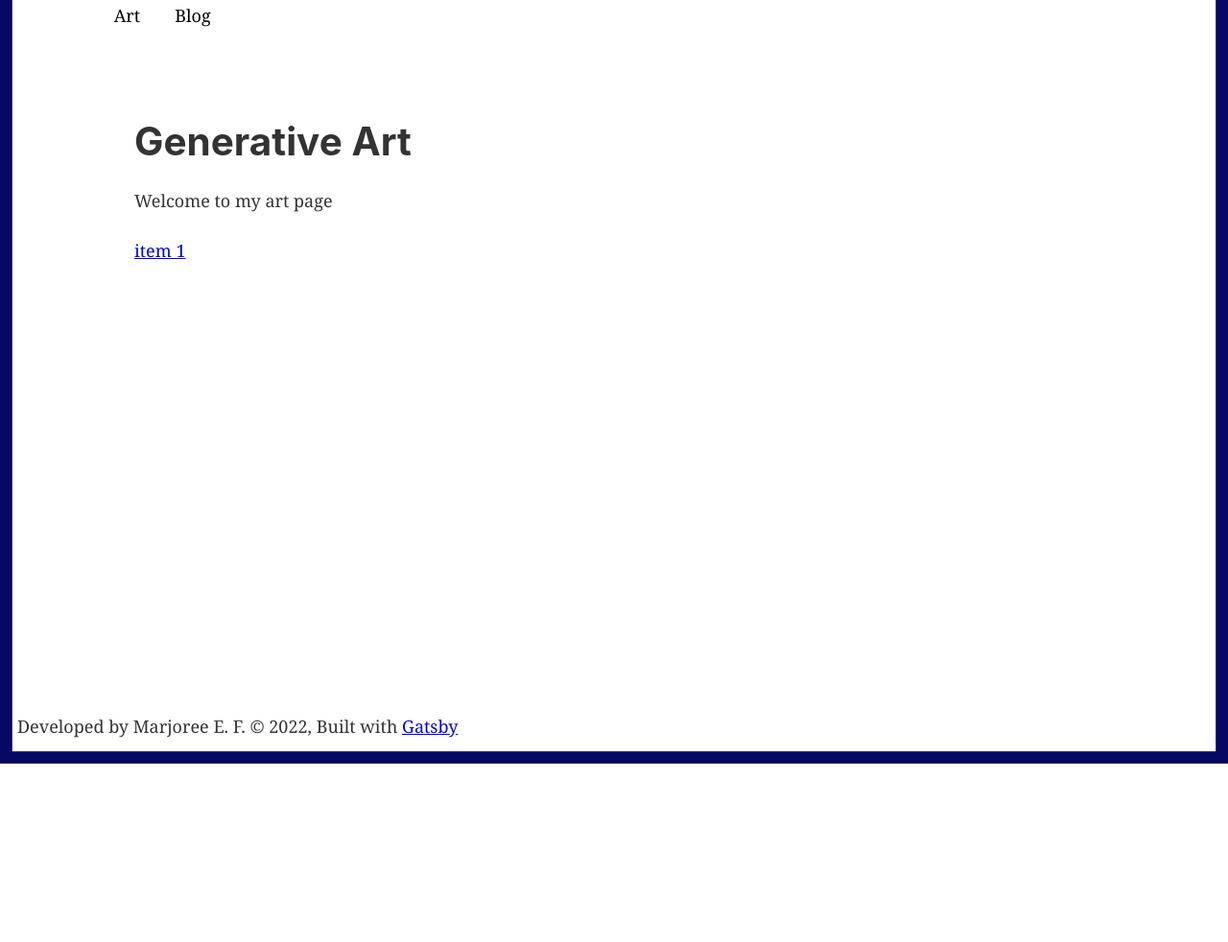
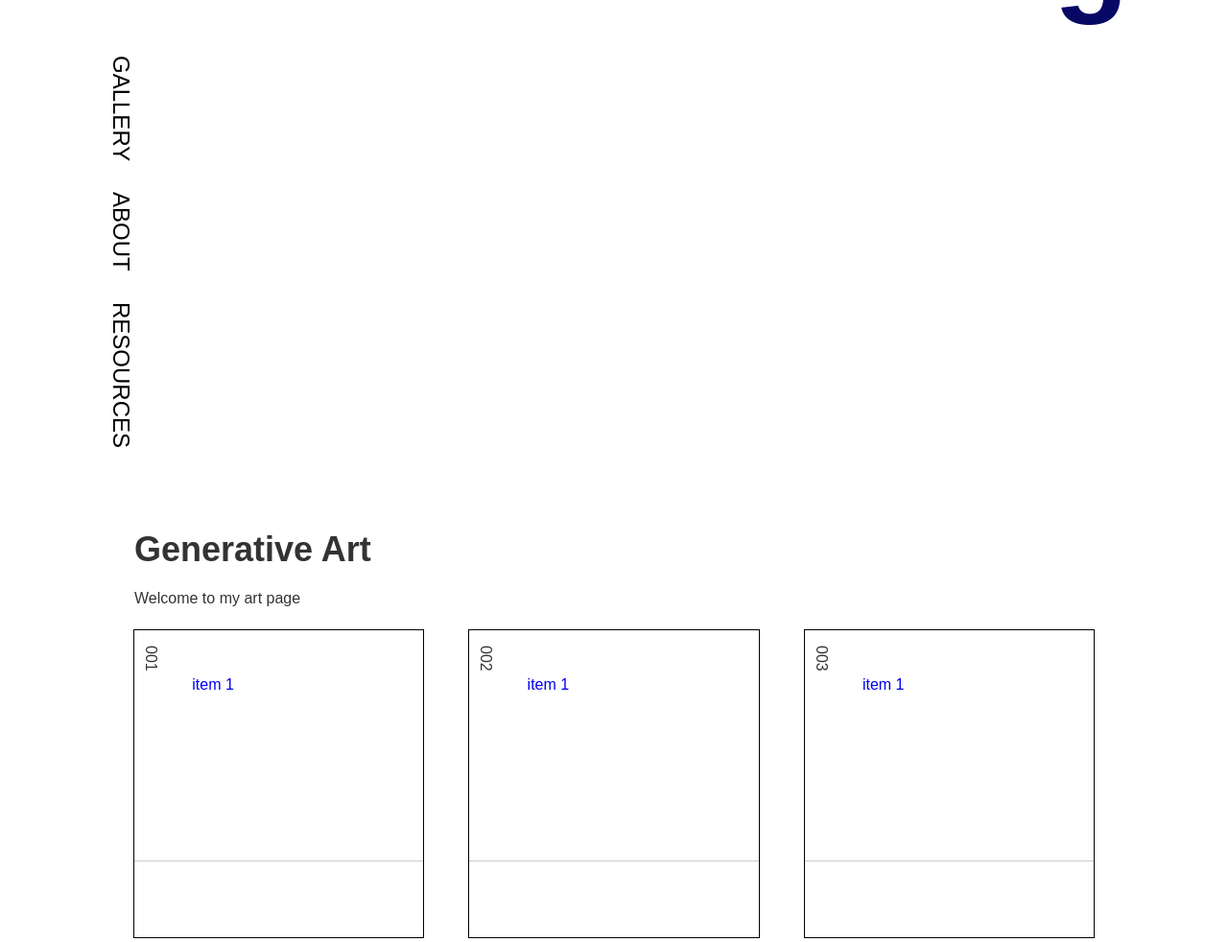
Before and after one commit to mfargas/idesOfMarj, a Gatsby site: page /art in a window 1280 px wide. Shown: the part 138-1120 px from the top of the page at 96% size. Before the commit the page ends 934 px from the top, so only its background shows below. Built offline with nearby package versions, Linux system fonts and the light colour scheme; Gatsby itself is replaced by a stand-in of ours; a web font is replaced by a local one.

Commit message:
Update styling and layout

```diff
--- a/src/components/artProjects.js
+++ b/src/components/artProjects.js
@@ -1,14 +1,39 @@
 import * as React from 'react'
-import { Link } from "gatsby"
+import { Link } from 'gatsby'
+import * as styles from '../styles/artgallery.module.css'
 
 const ArtGallery = () => {
     return (
         <>
-            <div className='container'>
-                <Link to='/' >
-                    item 1
-                </Link>
+            <div className={styles.container}>
+                <div className={styles.galleryItem}>
+                    <div className={styles.itemNum}>
+                        001
+                    </div>
+                    <Link to='/' className={styles.itemLink} >
+                        item 1
+                    </Link>
+                    <hr />
 
+                </div>
+                <div className={styles.galleryItem}>
+                    <div className={styles.itemNum}>
+                        002
+                    </div>
+                    <Link to='/' className={styles.itemLink} >
+                        item 1
+                    </Link>
+                    <hr />
+                </div>
+                <div className={styles.galleryItem}>
+                    <div className={styles.itemNum}>
+                        003
+                    </div>
+                    <Link to='/' className={styles.itemLink}>
+                        item 1
+                    </Link>
+                    <hr />
+                </div>
             </div>
         </>
     );
--- a/src/components/menu.js
+++ b/src/components/menu.js
@@ -4,14 +4,15 @@ import { Link } from 'gatsby'
 import * as styles from '../styles/menu.module.css'
 
 const Menu = () => {
-    return(
-            <menu>
-                <ul className={styles.navMenu}>
-                <li className={styles.navItem}> <Link className={styles.navLink} to='/art'>Art</Link></li>
-                    <li className={styles.navItem}> <Link className={styles.navLink} to='/'> Blog</Link></li>
-                </ul>
-            </menu>
-        );
+    return (
+        <menu>
+            <ul className={styles.navMenu}>
+                <li className={styles.navItem}> <Link className={styles.navLink} to='/art'> GALLERY </Link></li>
+                <li className={styles.navItem}> <Link className={styles.navLink} to='/'> ABOUT</Link></li>
+                <li className={styles.navItem}> <Link className={styles.navLink} to='/'> RESOURCES </Link></li>
+            </ul>
+        </menu>
+    );
 }
 
 export default Menu
--- a/src/styles/artgallery.module.css
+++ b/src/styles/artgallery.module.css
@@ -0,0 +1,30 @@
+.container{
+    width: 100%;
+    display: grid;
+    gap: 3rem;
+    grid-template-columns: 1fr 1fr 1fr;
+}
+
+.galleryItem{
+    outline: 1px solid black;
+    height: 20rem;
+    display: grid;
+    grid-template-rows: 3fr 1fr;
+}
+
+.galleryItem > a{
+    text-decoration: none;
+}
+
+.itemNum{
+    writing-mode: vertical-lr;
+    width: min-content;
+    position: absolute;
+    margin: 1rem 0.5rem;
+}
+
+.itemLink{
+    position: relative;
+    top: 20%;
+    left: 20%;
+}
--- a/src/styles/header.module.css
+++ b/src/styles/header.module.css
@@ -14,8 +14,8 @@
 }
 
 .logo{
-    font-family: jeanne-moderno-geometrique, serif;
-    font-size: 4rem;
+    font-family: marshmallow-fluff, sans-serif;
+    font-size: 8rem;
     color: #060864;
     text-decoration: none;
 }
--- a/src/styles/layout.css
+++ b/src/styles/layout.css
@@ -1,20 +1,20 @@
-@import url("https://use.typekit.net/sqa2xzt.css");
+@import url("https://use.typekit.net/gaa8hjy.css");
 
 html {
   -ms-text-size-adjust: 100%;
   -webkit-text-size-adjust: 100%;
-  font: 112.5%/1.45em jeanne-moderno, serif;
   box-sizing: border-box;
   overflow-y: scroll;
-  box-shadow: inset 0 0 0 1vw #060864;
+  /* box-shadow: inset 0 0 0 1vw #060864; */
 }
 body {
   margin: 0;
   -webkit-font-smoothing: antialiased;
   -moz-osx-font-smoothing: grayscale;
   color: hsla(0, 0%, 0%, 0.8);
-  font-family: georgia, serif;
-  font-weight: normal;
+  font-family: utile-display, sans-serif;
+  font-weight: 400;
+  font-style: normal;
   word-wrap: break-word;
   font-kerning: normal;
   -moz-font-feature-settings: "kern", "liga", "clig", "calt";
@@ -84,9 +84,9 @@ h1 {
   padding-top: 0;
   margin-bottom: 1.45rem;
   color: inherit;
-  font-family: -apple-system, BlinkMacSystemFont, Segoe UI, Roboto, Oxygen,
-    Ubuntu, Cantarell, Fira Sans, Droid Sans, Helvetica Neue, sans-serif;
-  font-weight: bold;
+  font-family: utile-display, sans-serif;
+  font-weight: 700;
+  font-style: bold;
   text-rendering: optimizeLegibility;
   font-size: 2.25rem;
   line-height: 1.1;
--- a/src/styles/menu.module.css
+++ b/src/styles/menu.module.css
@@ -2,13 +2,36 @@
     list-style: none;
     text-align: left;
     display: flex;
+    writing-mode: vertical-rl;
 }
 
 .navItem{
     margin: 1rem;
+    font-size: 1.5rem;
 }
 
 .navLink{
     text-decoration: none;
     color: black;
 }
+
+.navItem:hover{
+    animation-duration: 3s;
+    animation-iteration-count: 1;
+    animation-name: underline;
+    animation-timing-function:cubic-bezier();
+}
+
+.navItem:active{
+    text-decoration: underline;
+}
+
+@keyframes underline{
+    0% {
+        text-decoration: none;
+
+    }
+    100%{
+        text-decoration: underline;
+    }
+}
```
Also changed, not shown: 1 other file.
